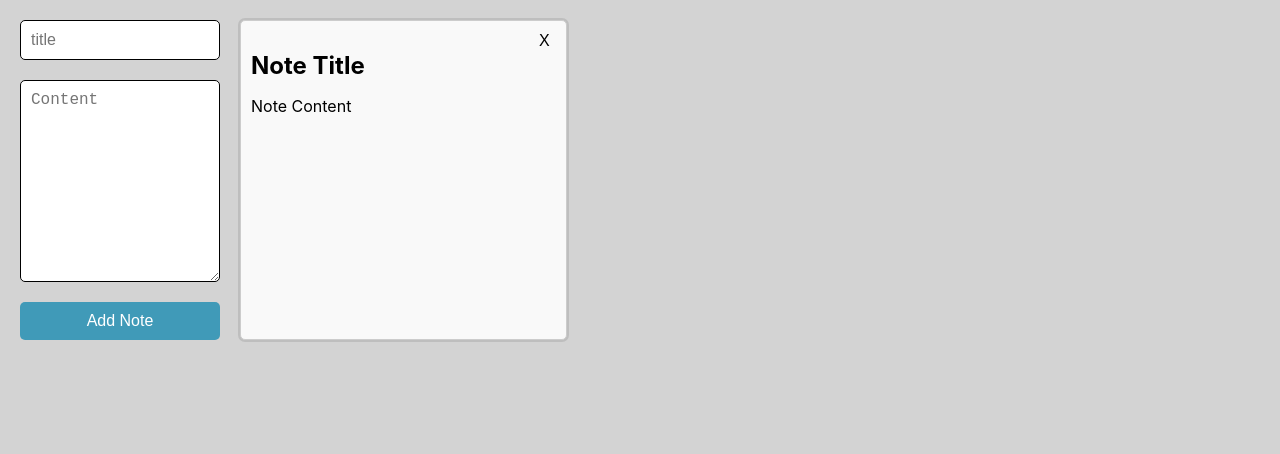
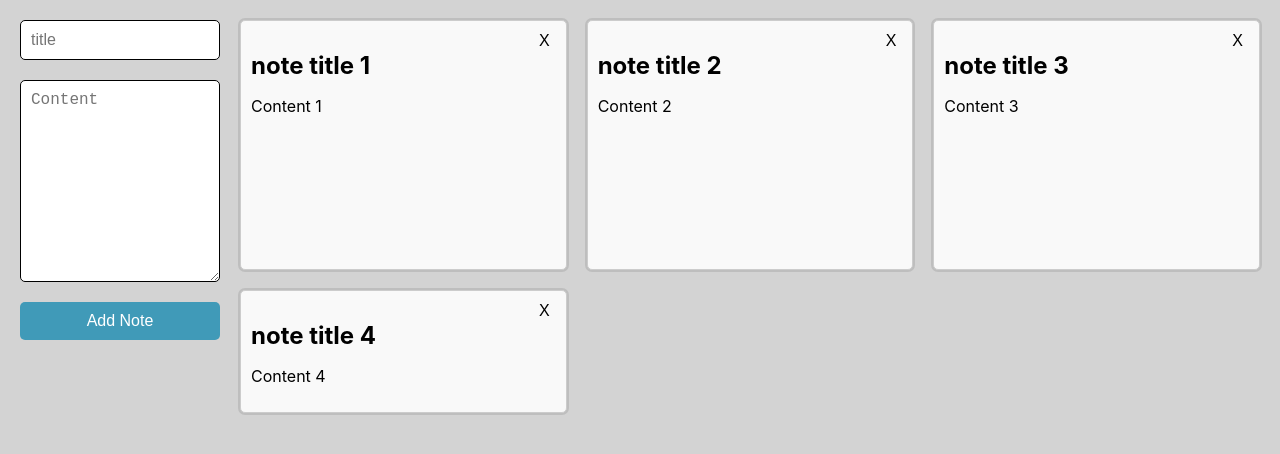
Before and after one commit to amit-cohen11/Notes-App-UI, a React (Create React App) app: page / in a window 1280 px wide. Shown: the top 454 px of the page. Built offline with nearby package versions, Linux system fonts and the light colour scheme.

Commit message:
added new note functionality

```diff
--- a/src/App.tsx
+++ b/src/App.tsx
@@ -1,28 +1,86 @@
-import "./App.css"
+import { useState } from "react";
+import "./App.css";
+
+type Note = {
+  id: number;
+  title: string;
+  content: string;
+};
 
 const App = () => {
+  const [notes, setNotes] = useState<Note[]>([
+    {
+      id: 1,
+      title: "note title 1",
+      content: "Content 1",
+    },
+    {
+      id: 2,
+      title: "note title 2",
+      content: "Content 2",
+    },
+    {
+      id: 3,
+      title: "note title 3",
+      content: "Content 3",
+    },
+    {
+      id: 4,
+      title: "note title 4",
+      content: "Content 4",
+    },
+  ]);
+
+  const [title, setTitle] = useState("");
+  const [content, setContent] = useState("");
+
+  const handleSubmit = (e: React.FormEvent) => {
+    e.preventDefault();
+    console.log("title", title);
+    console.log("content", content);
+
+    const newNote: Note = {
+      id: notes.length + 1,
+      title: title,
+      content: content,
+    };
+
+    setNotes([newNote, ...notes]);
+    setTitle("");
+    setContent("");
+  };
+
   return (
-    <div className='app-container'>
-      <form className='note-form'>
-        <input placeholder='title' required>
-        </input>
-        <textarea placeholder='Content' rows={10} required>
-        </textarea>
-        <button type='submit'>
-          Add Note
-        </button>
+    <div className="app-container">
+      <form className="note-form" onSubmit={(e) => handleSubmit(e)}>
+        <input
+          placeholder="title"
+          required
+          value={title}
+          onChange={(e) => setTitle(e.target.value)}
+        ></input>
+        <textarea
+          placeholder="Content"
+          rows={10}
+          required
+          value={content}
+          onChange={(e) => setContent(e.target.value)}
+        ></textarea>
+        <button type="submit">Add Note</button>
       </form>
-      <div className='notes-grid'>
-        <div className='note-item'>
-          <div className='notes-header'>
-            <button>X</button>
+      <div className="notes-grid">
+        {notes.map((note) => (
+          <div className="note-item">
+            <div className="notes-header">
+              <button>X</button>
+            </div>
+            <h2>{note.title}</h2>
+            <p>{note.content}</p>
           </div>
-          <h2>Note Title</h2>
-          <p>Note Content</p>
-        </div>
+        ))}
       </div>
     </div>
-  )
-}
+  );
+};
 
-export default App
+export default App;
```
